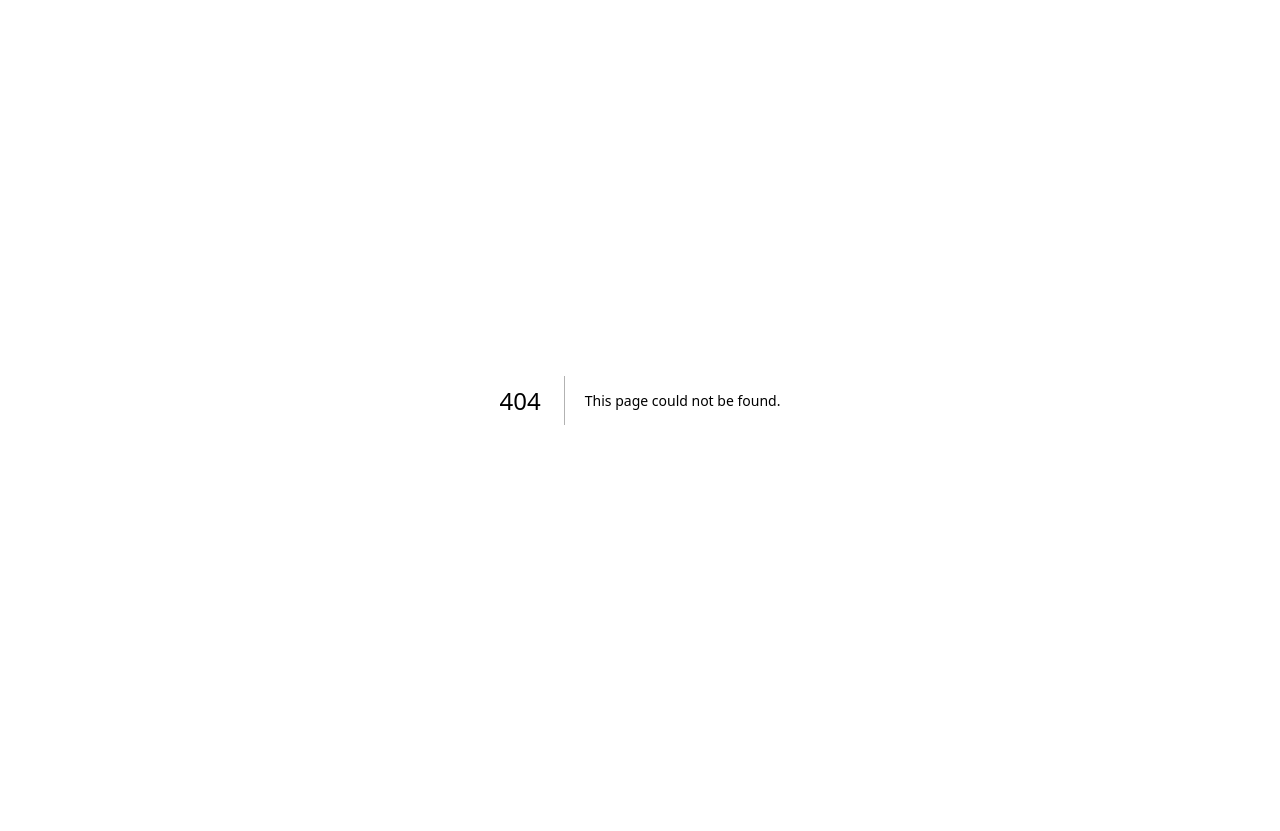
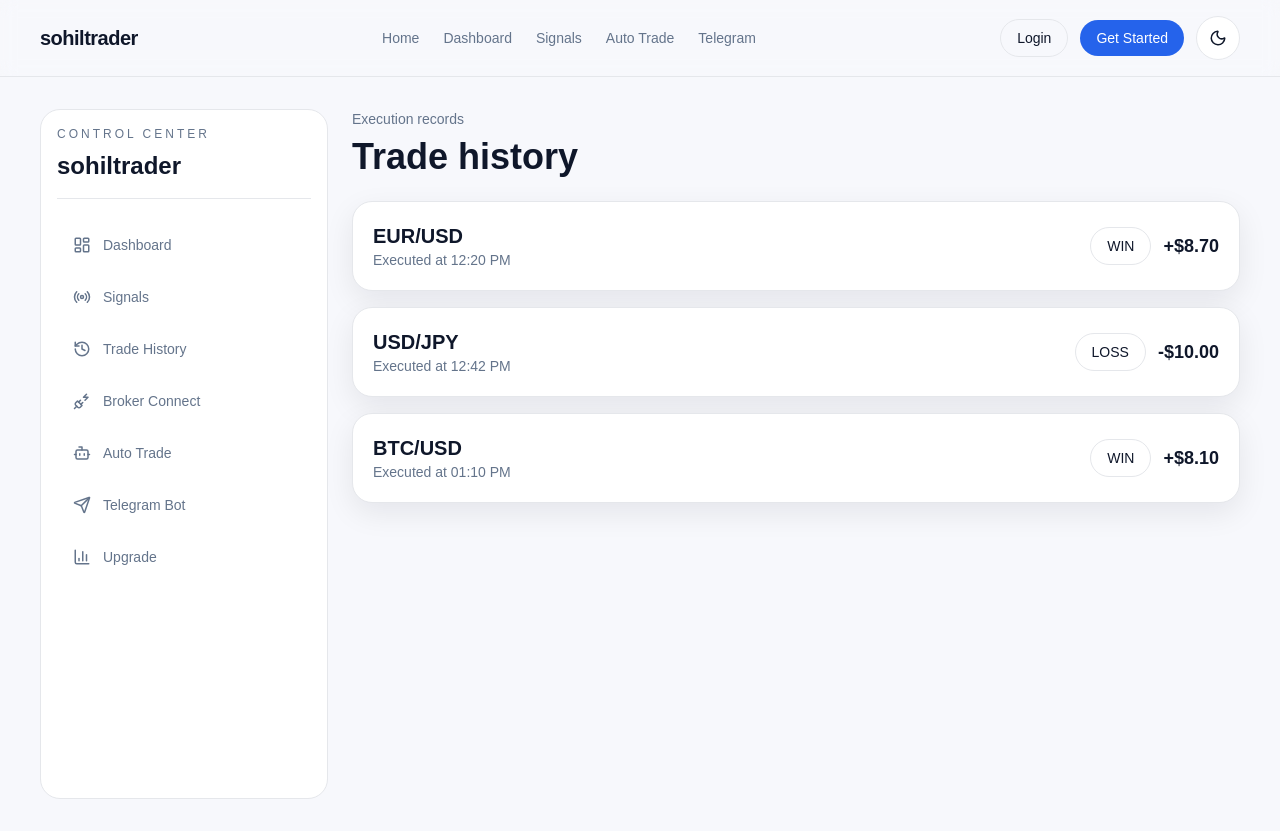
Before and after one commit to sohilcodes/SohilEATrading, a Next.js app: page /trades in a window 1280 px wide. Before the commit this address had no page. Before the commit the page ends 800 px from the top, so only its background shows below. Built offline with nearby package versions, Linux system fonts and the light colour scheme.

Commit message:
Create page.tsx

```diff
--- /dev/null
+++ b/app/trades/page.tsx
@@ -0,0 +1,39 @@
+import { DashboardLayout } from '@/components/dashboard-layout';
+
+const trades = [
+  { pair: 'EUR/USD', result: 'WIN', pnl: '+$8.70', time: '12:20 PM' },
+  { pair: 'USD/JPY', result: 'LOSS', pnl: '-$10.00', time: '12:42 PM' },
+  { pair: 'BTC/USD', result: 'WIN', pnl: '+$8.10', time: '01:10 PM' },
+];
+
+export default function TradesPage() {
+  return (
+    <DashboardLayout>
+      <section>
+        <p className="text-sm text-muted">Execution records</p>
+        <h1 className="mt-2 text-4xl font-semibold">Trade history</h1>
+
+        <div className="mt-6 grid gap-4">
+          {trades.map((trade) => (
+            <div
+              key={trade.pair + trade.time}
+              className="card flex flex-col gap-4 p-5 shadow-soft md:flex-row md:items-center md:justify-between"
+            >
+              <div>
+                <h3 className="text-xl font-semibold">{trade.pair}</h3>
+                <p className="text-sm text-muted">Executed at {trade.time}</p>
+              </div>
+
+              <div className="flex items-center gap-3">
+                <span className="rounded-full border border-border px-4 py-2 text-sm">
+                  {trade.result}
+                </span>
+                <span className="text-lg font-semibold">{trade.pnl}</span>
+              </div>
+            </div>
+          ))}
+        </div>
+      </section>
+    </DashboardLayout>
+  );
+}
```
